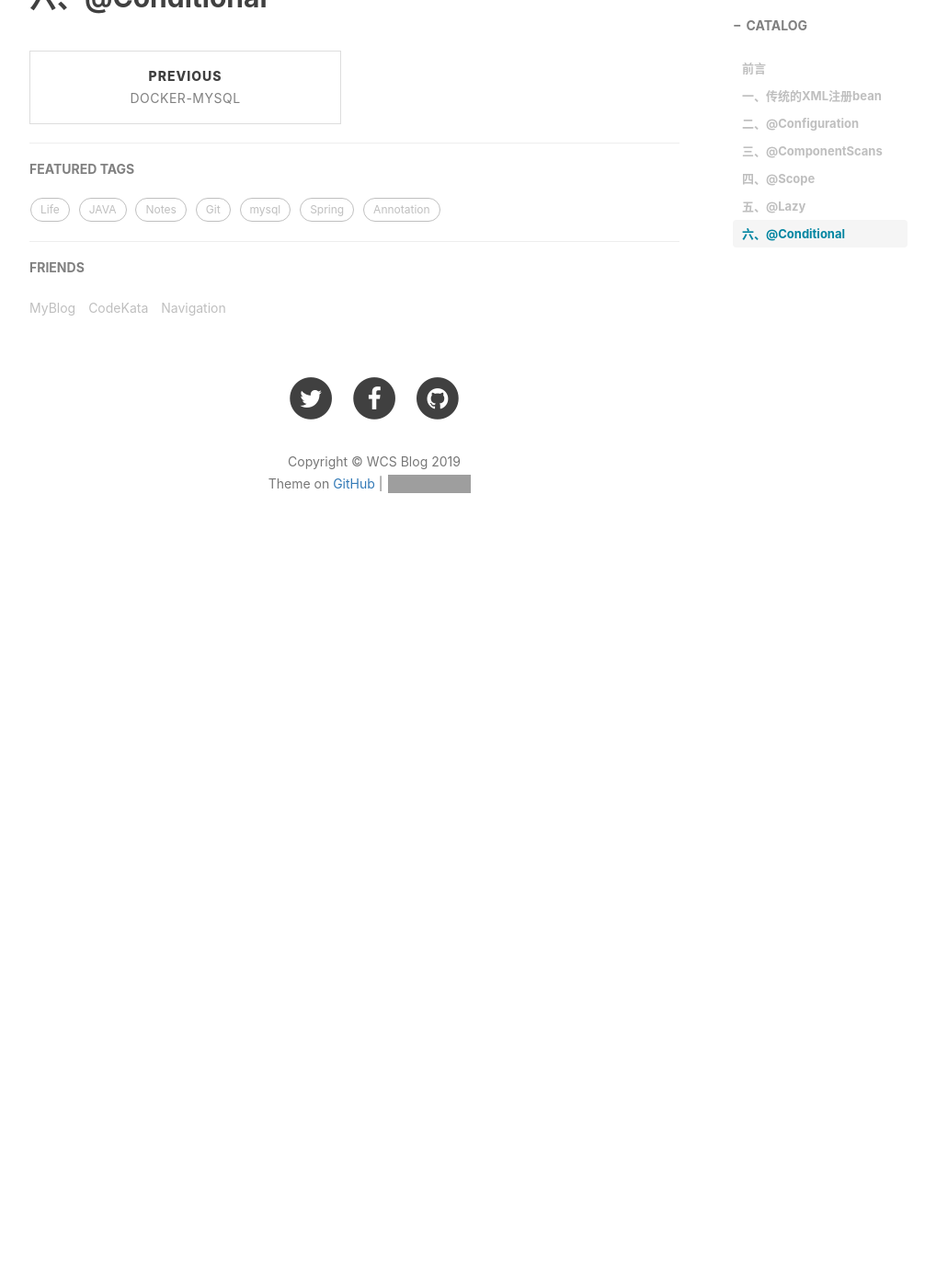
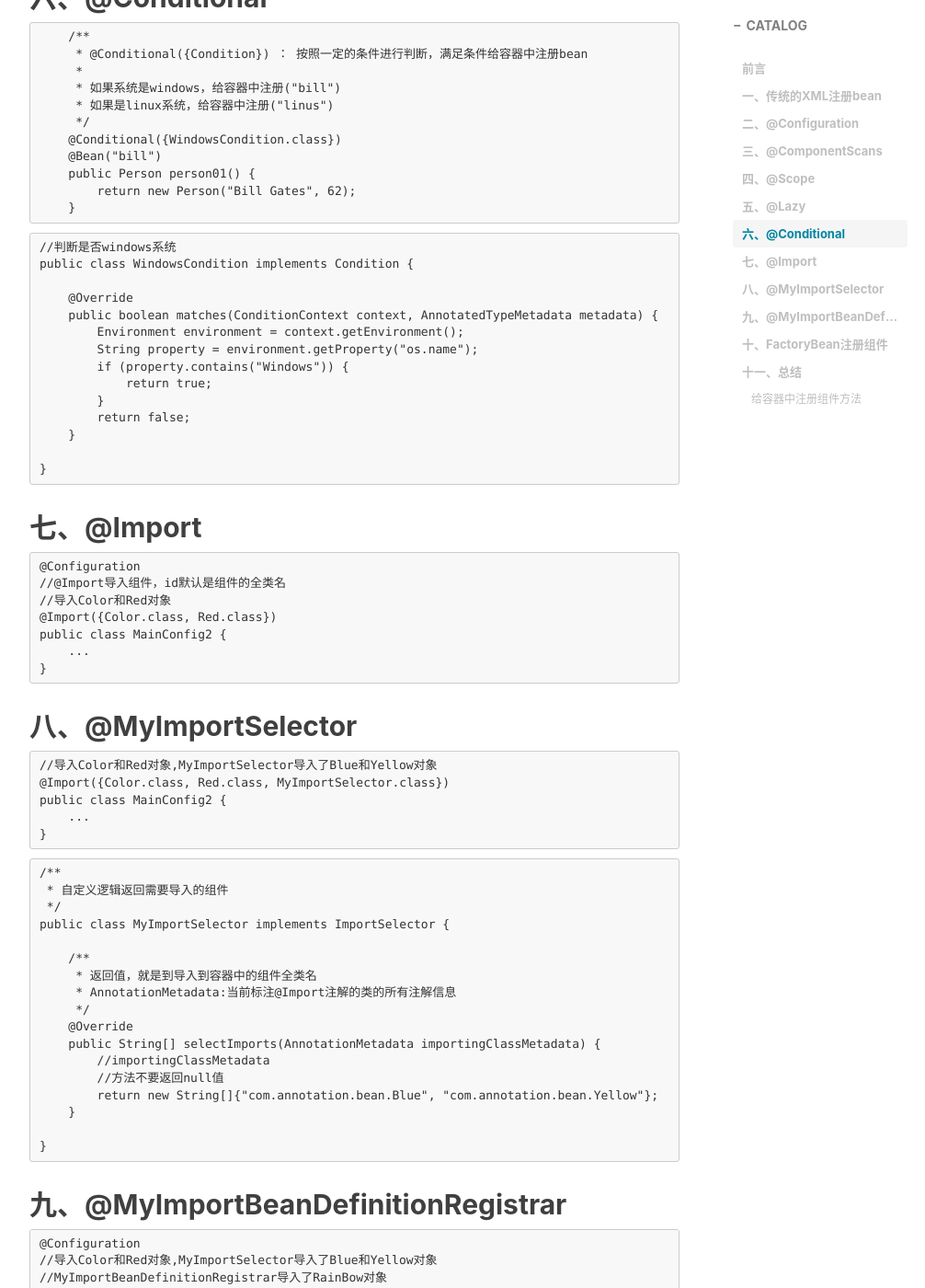
Before and after one commit to Bjorne1/Bjorne1.github.io, a Jekyll site: the page built from _posts/2019-02-18-spring-annotation-component.md, in a window 1280 px wide and 1400 px high, scrolled down 3036 px. Shown: the whole window at 92% size, without its empty margins (233-1239 px from the left). Built offline with Jekyll 4.4.1, drawn with Linux system fonts in a browser that asks for light colours; nearby versions of some CDN libraries; comment, search, counter and statistics services are not loaded; before the commit the page ends 3666 px from its top, so only the background shows below that; some of the changed text lies outside the part shown; grey boxes are pictures that could not be loaded.

Commit message:
Update 2019-02-18-spring-annotation-component.md

````diff
--- a/_posts/2019-02-18-spring-annotation-component.md
+++ b/_posts/2019-02-18-spring-annotation-component.md
@@ -142,3 +142,176 @@ public class MyTypeFilter implements TypeFilter {
 ```
 
 ## 六、@Conditional
+
+```
+    /**
+     * @Conditional({Condition}) ： 按照一定的条件进行判断，满足条件给容器中注册bean
+     *
+     * 如果系统是windows，给容器中注册("bill")
+     * 如果是linux系统，给容器中注册("linus")
+     */
+    @Conditional({WindowsCondition.class})
+    @Bean("bill")
+    public Person person01() {
+        return new Person("Bill Gates", 62);
+    }
+```
+
+```
+//判断是否windows系统
+public class WindowsCondition implements Condition {
+
+    @Override
+    public boolean matches(ConditionContext context, AnnotatedTypeMetadata metadata) {
+        Environment environment = context.getEnvironment();
+        String property = environment.getProperty("os.name");
+        if (property.contains("Windows")) {
+            return true;
+        }
+        return false;
+    }
+
+}
+```
+
+## 七、@Import
+
+```
+@Configuration
+//@Import导入组件，id默认是组件的全类名
+//导入Color和Red对象
+@Import({Color.class, Red.class})
+public class MainConfig2 {
+    ...
+}
+```
+
+## 八、@MyImportSelector
+
+```
+//导入Color和Red对象,MyImportSelector导入了Blue和Yellow对象
+@Import({Color.class, Red.class, MyImportSelector.class})
+public class MainConfig2 {
+    ...
+}
+```
+
+```
+/**
+ * 自定义逻辑返回需要导入的组件
+ */
+public class MyImportSelector implements ImportSelector {
+
+    /**
+     * 返回值，就是到导入到容器中的组件全类名
+     * AnnotationMetadata:当前标注@Import注解的类的所有注解信息
+     */
+    @Override
+    public String[] selectImports(AnnotationMetadata importingClassMetadata) {
+        //importingClassMetadata
+        //方法不要返回null值
+        return new String[]{"com.annotation.bean.Blue", "com.annotation.bean.Yellow"};
+    }
+
+}
+```
+
+## 九、@MyImportBeanDefinitionRegistrar
+
+```
+@Configuration
+//导入Color和Red对象,MyImportSelector导入了Blue和Yellow对象
+//MyImportBeanDefinitionRegistrar导入了RainBow对象
+@Import({Color.class, Red.class, MyImportSelector.class, MyImportBeanDefinitionRegistrar.class})
+public class MainConfig2 {
+    ...
+}
+```
+
+```
+/**
+ * 手动注册bean到容器中
+ */
+public class MyImportBeanDefinitionRegistrar implements ImportBeanDefinitionRegistrar {
+
+    /**
+     * AnnotationMetadata：当前类的注解信息
+     * BeanDefinitionRegistry:BeanDefinition注册类；
+     * 把所有需要添加到容器中的bean；调用
+     * BeanDefinitionRegistry.registerBeanDefinition手工注册进来
+     */
+    @Override
+    public void registerBeanDefinitions(AnnotationMetadata importingClassMetadata, BeanDefinitionRegistry registry) {
+        boolean definition = registry.containsBeanDefinition("com.annotation.bean.Red");
+        boolean definition2 = registry.containsBeanDefinition("com.annotation.bean.Blue");
+        if (definition && definition2) {
+            //指定Bean定义信息；（Bean的类型，Bean。。。）
+            RootBeanDefinition beanDefinition = new RootBeanDefinition(RainBow.class);
+            //注册一个Bean，指定bean名
+            registry.registerBeanDefinition("rainBow", beanDefinition);
+        }
+    }
+
+}
+```
+
+## 十、FactoryBean注册组件
+
+```
+@Configuration
+public class MainConfig2 {
+
+    @Bean
+    public ColorFactoryBean colorFactoryBean() {
+        return new ColorFactoryBean();
+    }
+
+}
+```
+
+```
+/**
+ * 创建一个Spring定义的FactoryBean
+ */
+public class ColorFactoryBean implements FactoryBean<Color> {
+
+    /**
+     * 返回一个Color对象，这个对象会添加到容器中
+     */
+    @Override
+    public Color getObject() {
+        System.out.println("ColorFactoryBean...getObject...");
+        return new Color();
+    }
+
+    @Override
+    public Class<?> getObjectType() {
+        return Color.class;
+    }
+
+
+    /**
+     * true：这个bean是单实例，在容器中保存一份
+     * false：多实例，每次获取都会创建一个新的bean；
+     */
+    @Override
+    public boolean isSingleton() {
+        return false;
+    }
+
+}
+```
+
+## 十一、总结
+
+#### 给容器中注册组件方法
+
+1.包扫描+组件标注注解（@Controller/@Service/@Repository/@Component）[自己写的类]
+2.@Bean[导入的第三方包里面的组件]
+3.@Import[快速给容器中导入一个组件]
+    a.@Import(要导入到容器中的组件)；容器中就会自动注册这个组件，id默认是全类名
+    b.ImportSelector:返回需要导入的组件的全类名数组；
+    c.ImportBeanDefinitionRegistrar:手动注册bean到容器中
+4.使用Spring提供的 FactoryBean（工厂Bean）;
+    a.默认获取到的是工厂bean调用getObject创建的对象
+    b.要获取工厂Bean本身，我们需要给id前面加一个&
````
